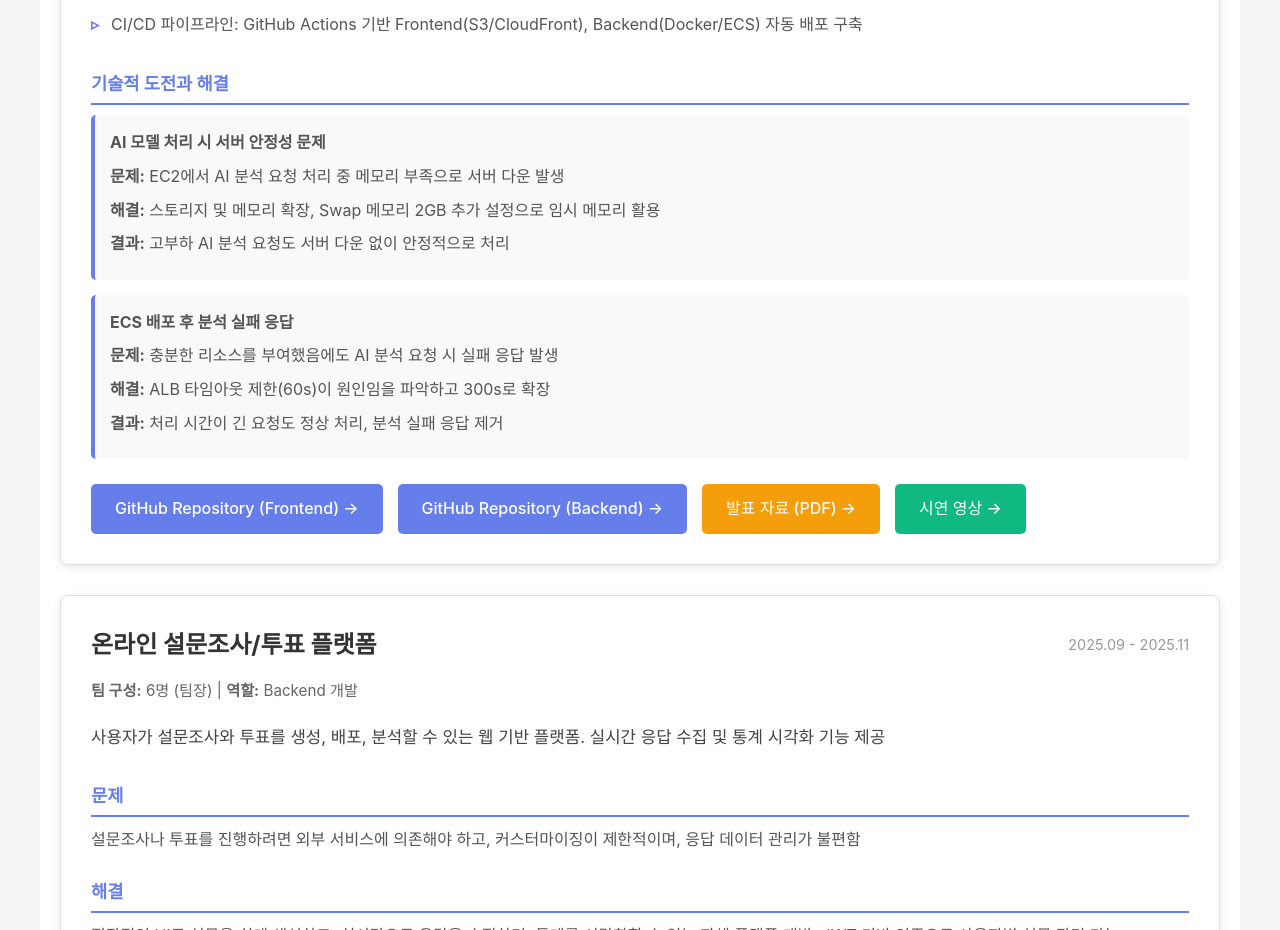
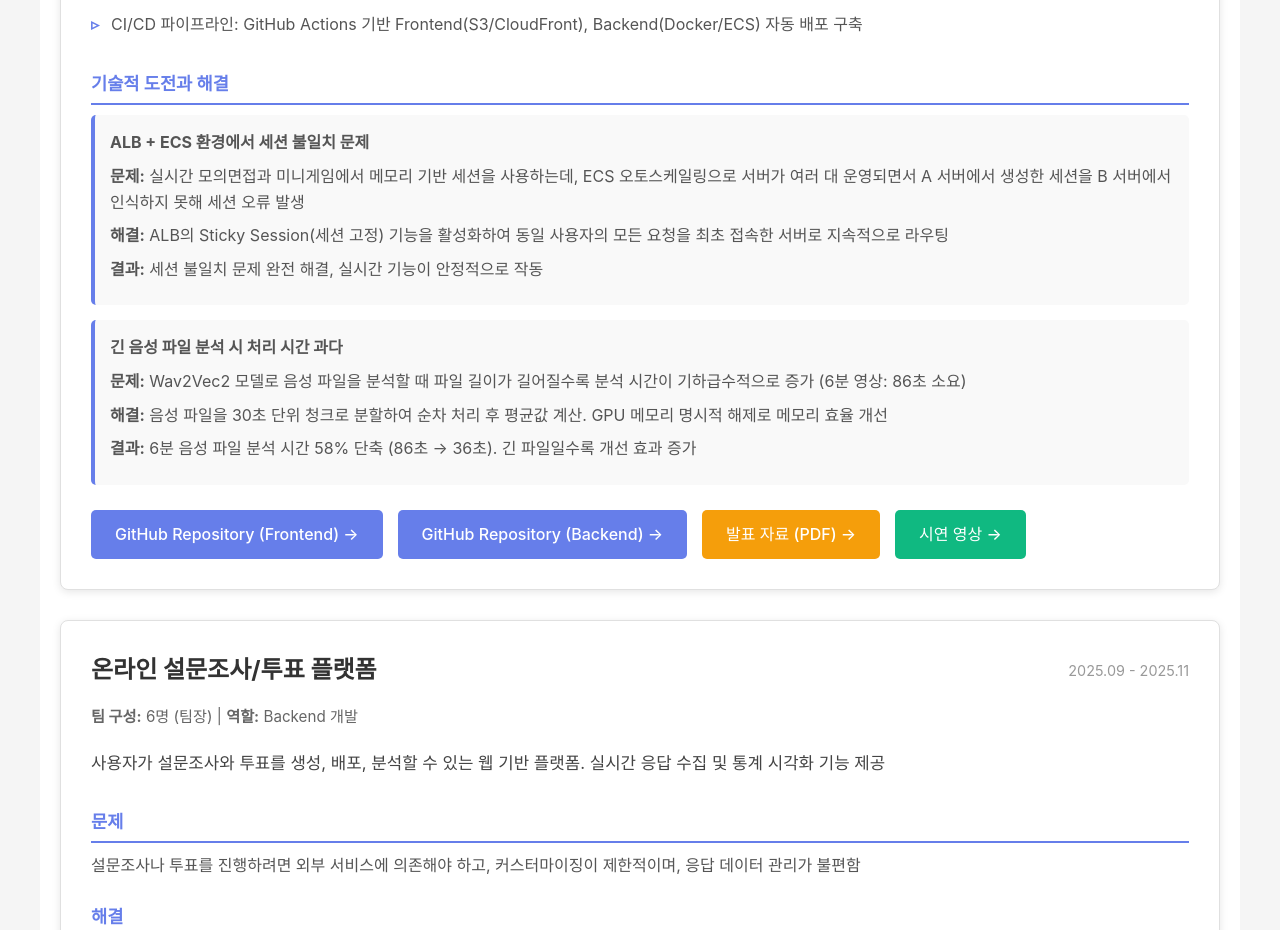
Before and after one commit to kanell0304/Portfolio, a React (Create React App) app: page / in a window 1280 px wide. Shown: the part 1860-2790 px from the top of the page. Built offline with nearby package versions, Linux system fonts and the light colour scheme.

Commit message:
edit STEACH project trouble shooting

```diff
--- a/src/data/projects.js
+++ b/src/data/projects.js
@@ -41,16 +41,16 @@ export const projects = [
 
     challenges: [
       {
-        title: "AI 모델 처리 시 서버 안정성 문제",
-        problem: "EC2에서 AI 분석 요청 처리 중 메모리 부족으로 서버 다운 발생",
-        solution: "스토리지 및 메모리 확장, Swap 메모리 2GB 추가 설정으로 임시 메모리 활용",
-        result: "고부하 AI 분석 요청도 서버 다운 없이 안정적으로 처리"
+        title: "ALB + ECS 환경에서 세션 불일치 문제",
+        problem: "실시간 모의면접과 미니게임에서 메모리 기반 세션을 사용하는데, ECS 오토스케일링으로 서버가 여러 대 운영되면서 A 서버에서 생성한 세션을 B 서버에서 인식하지 못해 세션 오류 발생",
+        solution: "ALB의 Sticky Session(세션 고정) 기능을 활성화하여 동일 사용자의 모든 요청을 최초 접속한 서버로 지속적으로 라우팅",
+        result: "세션 불일치 문제 완전 해결, 실시간 기능이 안정적으로 작동"
       },
       {
-        title: "ECS 배포 후 분석 실패 응답",
-        problem: "충분한 리소스를 부여했음에도 AI 분석 요청 시 실패 응답 발생",
-        solution: "ALB 타임아웃 제한(60s)이 원인임을 파악하고 300s로 확장",
-        result: "처리 시간이 긴 요청도 정상 처리, 분석 실패 응답 제거"
+        title: "긴 음성 파일 분석 시 처리 시간 과다",
+        problem: "Wav2Vec2 모델로 음성 파일을 분석할 때 파일 길이가 길어질수록 분석 시간이 기하급수적으로 증가 (6분 영상: 86초 소요)",
+        solution: "음성 파일을 30초 단위 청크로 분할하여 순차 처리 후 평균값 계산. GPU 메모리 명시적 해제로 메모리 효율 개선",
+        result: "6분 음성 파일 분석 시간 58% 단축 (86초 → 36초). 긴 파일일수록 개선 효과 증가"
       }
     ],
 
```
